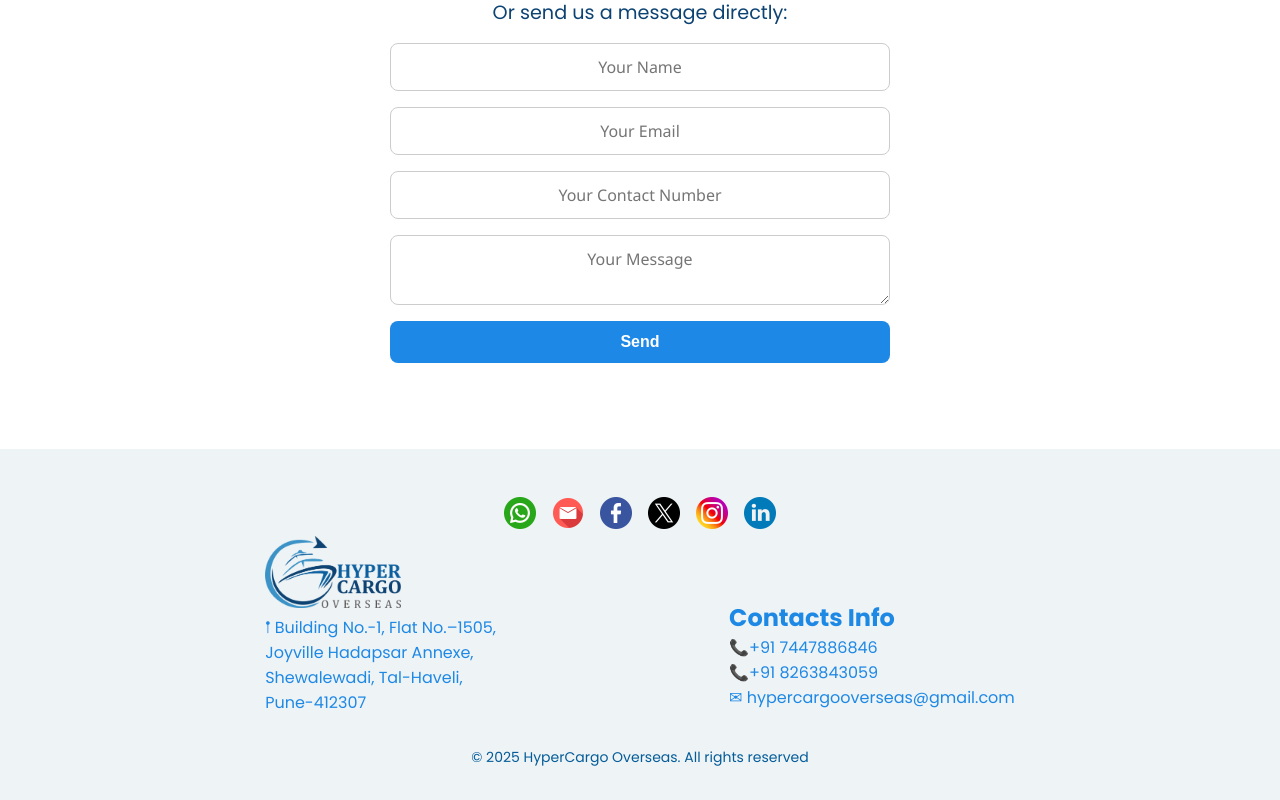
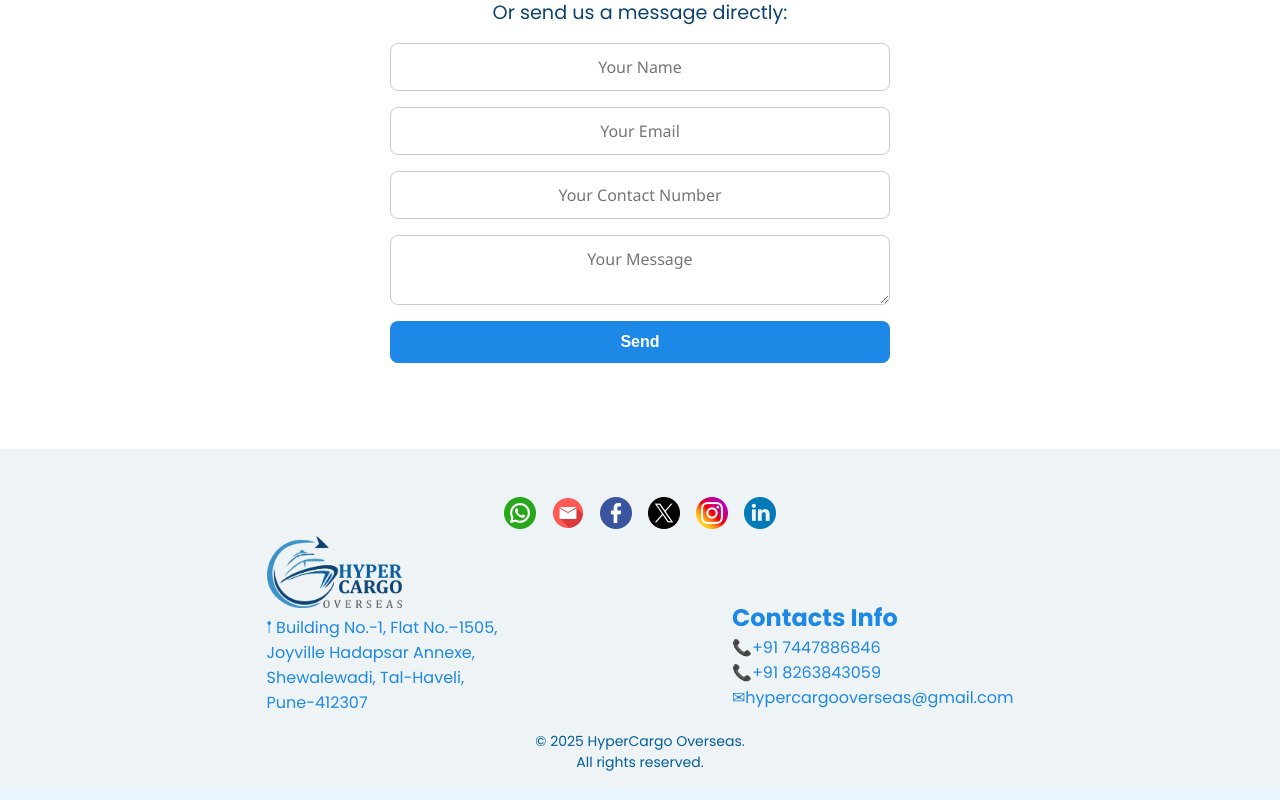
Before and after one commit to VaibhvRanshur/hypercargo_frontend, a React (Vite) app in the folder frontend/: page /contact in a window 1280 px wide. Shown: the part 293-1093 px from the top of the page. Built offline with nearby package versions, Linux system fonts and the light colour scheme.

Commit message:
change app pass

```diff
--- a/frontend/src/Pages/Home.jsx
+++ b/frontend/src/Pages/Home.jsx
@@ -1,28 +1,21 @@
 import React from 'react';
-import Background from '../image/background-img3.jpg';
 
 const Home = () => (
 
   <section className="page">
-    <div  style={{
-     width: "100vw",
-    height: "100vh",
-    backgroundImage: `url(${Background})`,
-    backgroundSize:"cover",
-    backgroundRepeat: "no-repeat",
-    backgroundPosition: "center",
-    display: "flex",
-    flexDirection: "column",
-    justifyContent: "center",
-    alignItems: "center",
-    padding: "20px",
-    boxSizing: "border-box"
-    }}>
-      <p className='background-img-text0'> <span className='highlight0'>Welcome to</span> <span className="highlight">HyperCargo Overseas</span></p>
-    <p className='background-img-text1'><span className='highlight0'>Your reliable partner in global trade.</span></p>
+    <div className="home-hero">
+      <p className='background-img-text0'>
+        <span className='highlight0'>Welcome to</span>
+        <span className="highlight"> HyperCargo Overseas</span>
+      </p>
+      <p className='background-img-text1'>
+        <span className='highlight0'>Your reliable partner in global trade.</span>
+      </p>
     </div>
-      <div className='company-intro'>
+    <div  className='company-intro'>
+      <div>
         <h1  className='company-intro-head'>Company Introduction</h1>
+       </div>
       <p className='company-intro-subhead'>
          At HyperCargo Overseas, we connect quality with global demand—exporting a wide range
          of premium products to businesses worldwide. With fast, secure logistics, tailored
@@ -31,8 +24,6 @@ const Home = () => (
          and worry-free.
       </p>
     </div>
-
-      <br />
     <div className="page-img">
       <div className="img-box"><img src="/images/whyus1.png" alt="Why Us" /></div>
       <div className="img-box"><img src="/images/ourservice1.png" alt="Our Service" /></div>
--- a/frontend/src/Pages/Products.jsx
+++ b/frontend/src/Pages/Products.jsx
@@ -123,6 +123,7 @@ const Products = () => {
   return (
     <div>
       <div>
+        <h2 className='product-head'>Note :</h2>
        <p className='products-Sub-heading'> We Can Source Any Product You Need
 At HyperCargo Overseas, we believe in putting your needs first. No matter what product you're looking for — big or small, common or rare — we’ll make it happen.
 If you need it, we’ll find it and deliver it.</p>
@@ -176,8 +177,10 @@ If you need it, we’ll find it and deliver it.</p>
         title="Red Chilly ( Dry / Powder )"
         origin="Origin:"
         originDescription="Guntur & Byadgi"
-        form="Varieties:"
-        formDescription="Sannam S4, Teja, Byadgi"
+        form="form:"
+        formDescription="Dry/Powder"
+        verities="Varieties:"
+        vertiesDescription="Sannam S4, Teja, Byadgi"
         highlights="Highlights:"
         highlightsPoint1='• Deep red color, fiery heat, sun-dried purity'
         highlightsPoint2= '• Sorted and graded as per global standards'
--- a/frontend/src/components/Footer.jsx
+++ b/frontend/src/components/Footer.jsx
@@ -40,15 +40,29 @@ export default function Footer({ setActivePage }) {
 
      <div className='footer-contact'>
        <h2>Contacts Info</h2>
-       <p className='footer-para'><span className=' '>📞</span>+91 7447886846</p>
-       <p className='footer-para' ><span className='footer-sym'>📞</span>+91 8263843059</p>
-        <div className='footer-mail'>
-          <p className='footer-para'><span className='footer-sym'>✉︎</span> hypercargooverseas@gmail.com</p>
+        <p>
+    <span>📞</span>
+    <a href="tel:+917447886846" className="footer-link-2">+91 7447886846</a>
+  </p>
+
+  <p>
+    <span>📞</span>
+    <a href="tel:+918263843059" className="footer-link-2">+91 8263843059</a>
+  </p>
+
+  <div className='footer-mail'>
+    <p>
+      <span>✉︎</span>
+      <a href="mailto:hypercargooverseas@gmail.com" className="footer-link-2">
+        hypercargooverseas@gmail.com
+      </a>
+    </p>
         </div>
      </div>
 
     </div>
-     <p class="footer-copyright">© 2025 HyperCargo Overseas. All rights reserved</p>
+     <p class="footer-copyright">© 2025 HyperCargo Overseas.</p>
+     <p className='footer-copyright'>All rights reserved.</p>
 
   </footer></>
 
--- a/frontend/src/components/ProductCard.jsx
+++ b/frontend/src/components/ProductCard.jsx
@@ -9,7 +9,7 @@
 // }
 import React from 'react';
 
-const ProductCard = ({ image, title, origin, originDescription, form, formDescription,highlight, highlights,highlightsPoint1,highlightsPoint2,highlightsPoint3, highlightsPoint4,reverse }) => (
+const ProductCard = ({ image, title, origin, originDescription, form, verities, vertiesDescription, formDescription,highlight, highlights,highlightsPoint1,highlightsPoint2,highlightsPoint3, highlightsPoint4,reverse }) => (
   <div className={`product-card${reverse ? ' reverse' : ''}`}>
     <img src={image} alt={title} />
       <div className="product-info">
@@ -20,6 +20,9 @@ const ProductCard = ({ image, title, origin, originDescription, form, formDescri
         <p>{originDescription}</p>
         <h4 className='product-d-headings'>{form}</h4>
         <p>{formDescription}</p>
+        <h4 className='product-d-headings'>{verities}</h4>
+        <p>{vertiesDescription}</p>
+
         <h4 className='product-d-headings'>{highlights}</h4>
         <p>{highlightsPoint1}</p>
         <p>{highlightsPoint2}</p>
--- a/frontend/src/style1.css
+++ b/frontend/src/style1.css
@@ -99,6 +99,21 @@ main, .page, .header {
   border: 1px solid red; /* For debugging
 } */
 
+.home-hero {
+  width: 100vw;
+  height: 100vh;
+  background-image: url('/images/background-img3.jpg');
+  background-size: cover;
+  background-repeat: no-repeat;
+  background-position: center;
+  display: flex;
+  flex-direction: column;
+  justify-content: center;
+  align-items: center;
+  padding: 20px;
+  box-sizing: border-box;
+}
+
 
 .background-img-text0 {
   font-weight: bold;
@@ -130,6 +145,10 @@ main, .page, .header {
   font-size: 3rem;
 }
 
+.company-intro{
+  text-align: center;
+}
+
 .company-intro-head {
   padding: 0.5rem;
   margin: 1rem;
@@ -139,10 +158,13 @@ main, .page, .header {
 }
 
 .company-intro-subhead{
+  text-align: center;                         /**/
+  /* max-width: 7000px; */
   font-size: 1rem;
   white-space: pre-wrap;
-  font-size: 4.2rem;
   color:#0d4373;
+  padding-left: 10rem;
+  padding-right: 10rem;
 }
 
 .page-img {
@@ -199,11 +221,6 @@ main, .page, .header {
   margin-top: 4rem;
 }
 
-.footer-para:hover {
-  color: #0d4373;
-}
-
-
 .foot-address {
   display: flex;
   flex-direction: column;
@@ -224,6 +241,15 @@ main, .page, .header {
   flex-wrap: wrap;
 }
 
+.footer-link-2{
+  text-decoration: none;
+  color: inherit;
+}
+
+.footer-link-2:hover{
+  color: #0d4373;
+}
+
 .footer-img {
   width: 2rem;
   height: 2rem;
@@ -237,7 +263,6 @@ main, .page, .header {
 
 .footer-copyright {
   text-align: center;
-  padding: 1rem;
   background-color: #eef3f5;
   color: #045c99;
   font-size: 0.875rem;
@@ -251,7 +276,7 @@ main, .page, .header {
 .products-Sub-heading {
   text-align: center;
   color:#0d4373;
-  margin-top: 4rem;
+  margin-top: 1.5rem;
   max-width: 1000px;
   font-size: 1.2rem;
   white-space: pre-wrap;
@@ -295,6 +320,7 @@ main, .page, .header {
 }
 
 .product-head {
+  margin-top: 0.5rem;
   margin-bottom: 2rem;
   text-align: center;
   color: #0d4373;
@@ -443,12 +469,9 @@ main, .page, .header {
     margin-top: 0.5rem;
   }
 
-  /* nav ul {
-    flex-direction: column;
-    gap: 0.5rem;
-  } */
-
-
+  .tab{
+    font-size: 1rem;
+  }
 
   .company-intro-head{                /**/
     font-size: 1.5rem;
@@ -456,6 +479,7 @@ main, .page, .header {
   }
 
   .company-intro-subhead {
+    padding: 0;
     margin-top:  1rem !important;
      font-size:1rem !important;
     /* line-height: 1.5rem; */
```
Also changed, not shown: 2 other files (tests, documents, lock files or other folders). Lines whose indentation alone changed are shown as unchanged.
